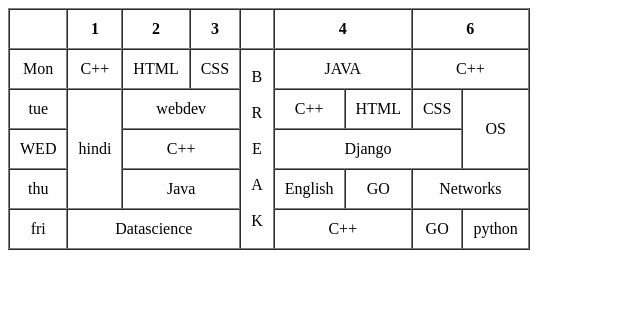
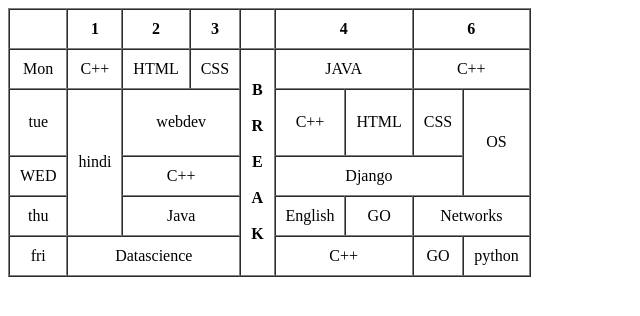
Before and after one commit to sahil1king/Fullstack-development, a plain HTML site: page day1-10june/practice/1.html in a window 1280 px wide. Shown: the whole page, without its empty margins (0-640 px from the left). Drawn offline with Linux system fonts and the light colour scheme.

Commit message:
with '#' will be ignored, and an empty message aborts the commit.

```diff
--- a/day1-10june/practice/1.html
+++ b/day1-10june/practice/1.html
@@ -24,7 +24,7 @@
                 <td>C++</td>
                 <td>HTML</td>
                 <td>CSS</td>
-                <td rowspan="5">B<br><br>R<br><br>E<br><br>A<br><br>K</td>
+                <td rowspan="5"><h4>B<br><br>R<br><br>E<br><br>A<br><br>K</h4></td>
                 <td colspan="2">JAVA</td>
                 <td colspan="2">C++</td>
             </tr>
```
